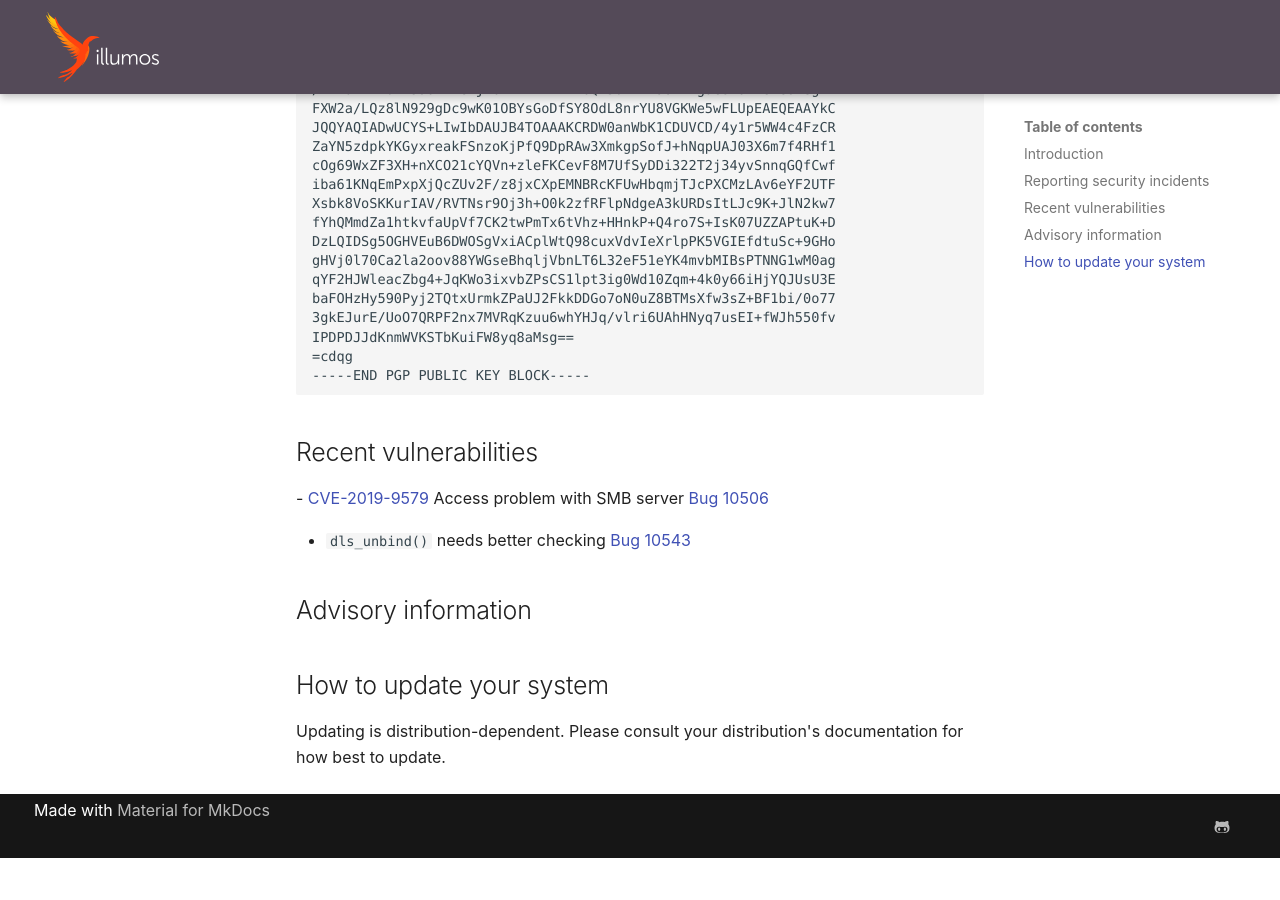
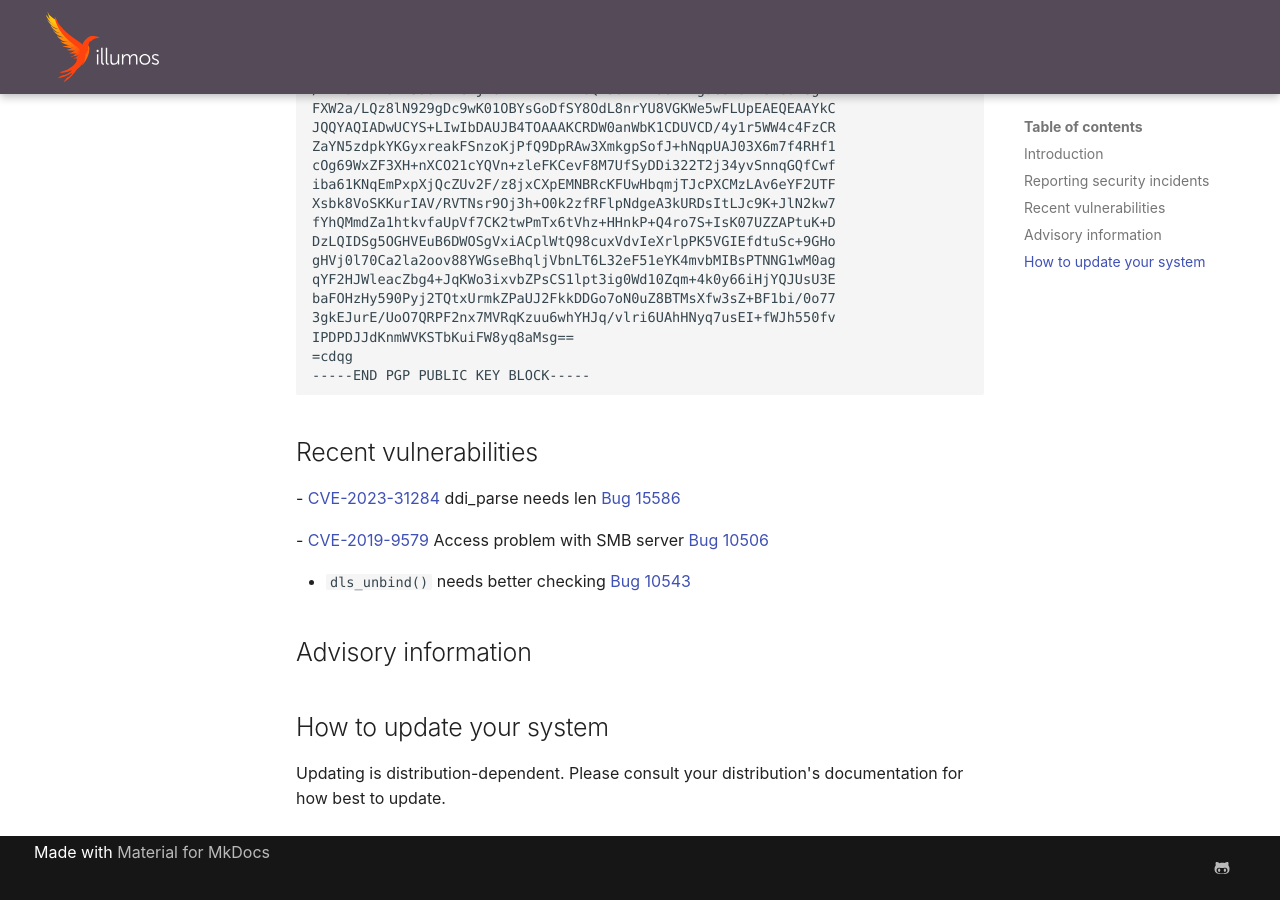
Before and after one commit to illumos/docs, an MkDocs documentation site: the page built from docs/security/index.md, in a window 1280 px wide and 900 px high, scrolled down 1133 px. Built offline with MkDocs 1.6.1 and Material for MkDocs 9.7.7, drawn with Linux system fonts in a browser that asks for light colours; before the commit the page ends 1991 px from its top, so only the background shows below that.

Commit message:
Add CVE-2023-31284 aka illumos#15586 (#89)

```diff
--- a/docs/security/index.md
+++ b/docs/security/index.md
@@ -71,6 +71,11 @@ IPDPDJJdKnmWVKSTbKuiFW8yq8aMsg==
 ## Recent vulnerabilities
 
 -
+  [CVE-2023-31284](https://nvd.nist.gov/vuln/detail/CVE-2023-31284)
+  ddi_parse needs len [Bug
+  15586](https://illumos.org/issues/15586)
+
+-
   [CVE-2019-9579](https://cve.mitre.org/cgi-bin/cvename.cgi?name=CVE-2019-9579)
   Access problem with SMB server [Bug
   10506](https://illumos.org/issues/10506)
```
